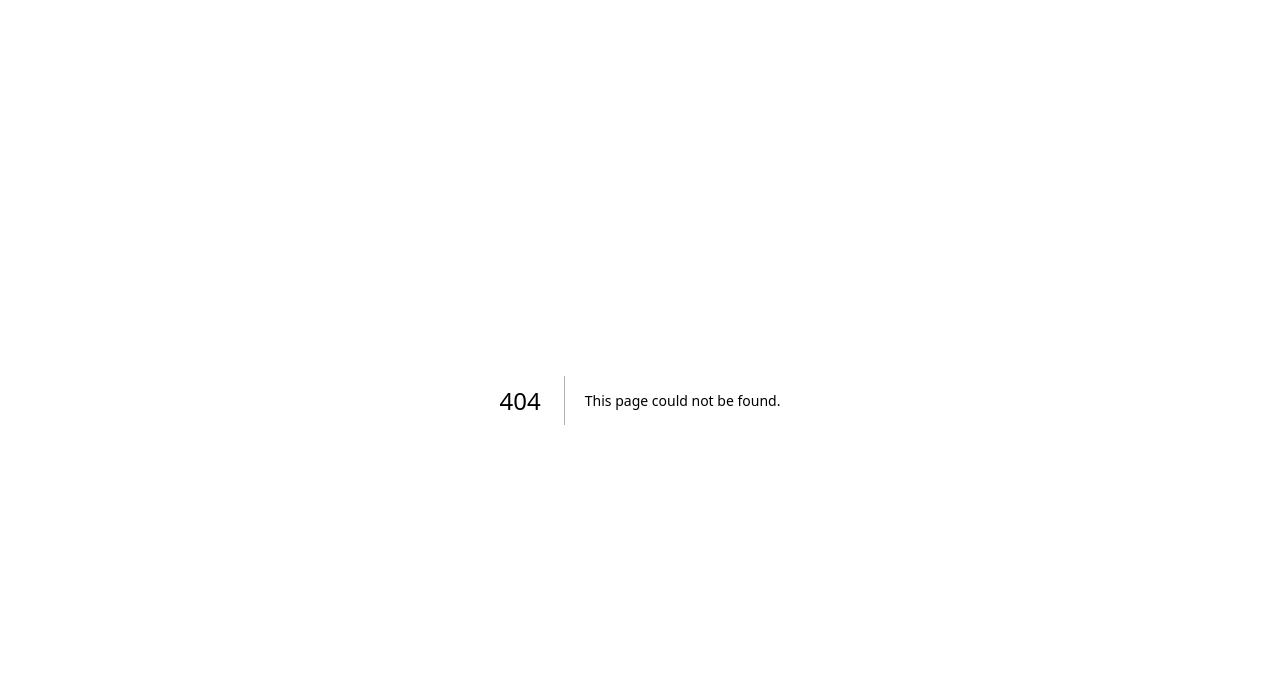
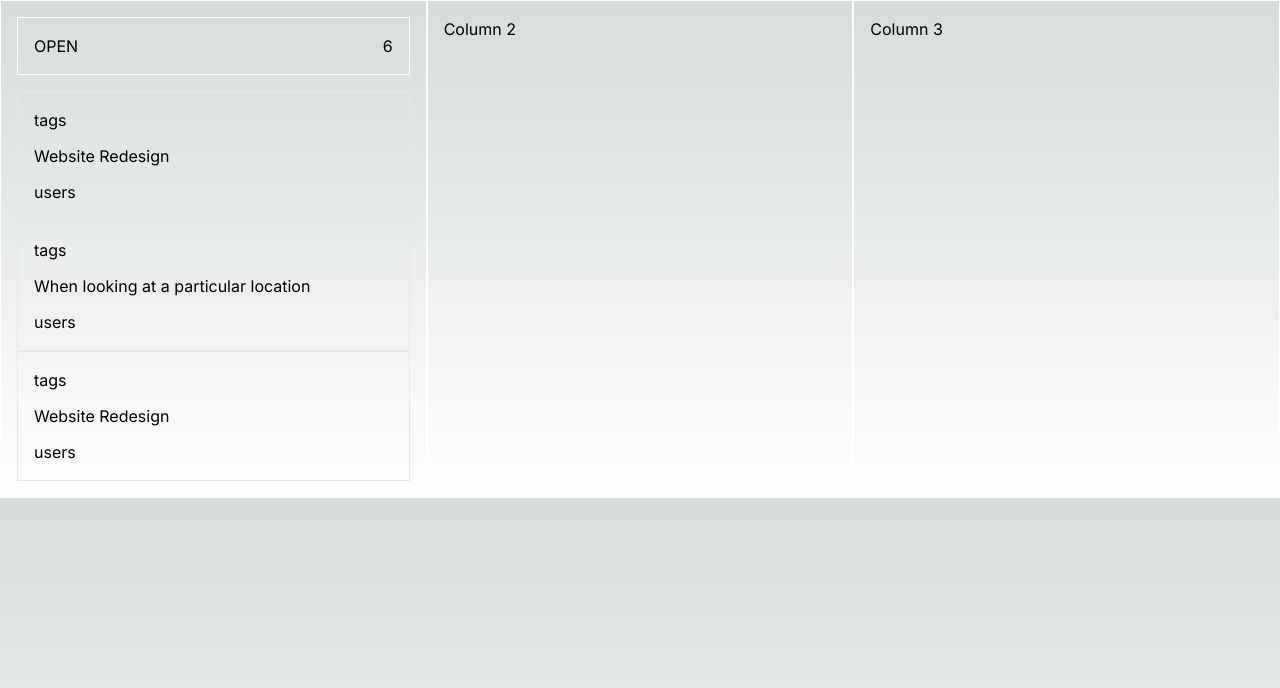
Before and after one commit to pjf2180/project-manager, a Next.js app: page /board in a window 1280 px wide. Before the commit this address had no page. Shown: the top 688 px of the page. Built offline with nearby package versions, Linux system fonts and the light colour scheme.

Commit message:
Added board page

```diff
--- /dev/null
+++ b/app/board/page.tsx
@@ -0,0 +1,26 @@
+export default function BoardPage() {
+    return <div className="flex">
+        <div className="w-1/3 p-4 border border-solid border-white">
+            <div className="p-4 flex justify-between mb-4 border border-solid border-white">
+                <div>OPEN</div>
+                <div>6</div>
+            </div>
+            <div className="flex flex-col gap-0">
+                <BoardTaskCard title="Website Redesign"></BoardTaskCard>
+                <BoardTaskCard title="When looking at a particular location"></BoardTaskCard>
+                <BoardTaskCard title="Website Redesign"></BoardTaskCard>
+            </div>
+
+        </div>
+        <div className="w-1/3 p-4 border border-solid border-white">Column 2</div>
+        <div className="w-1/3 p-4 border border-solid border-white">Column 3</div>
+    </div>
+}
+
+function BoardTaskCard({ title }: { title: string }) {
+    return <div className="p-4 flex flex-col gap-3 border border-solid justify-between">
+        <div>tags</div>
+        <div>{title}</div>
+        <div>users</div>
+    </div>
+}
```
